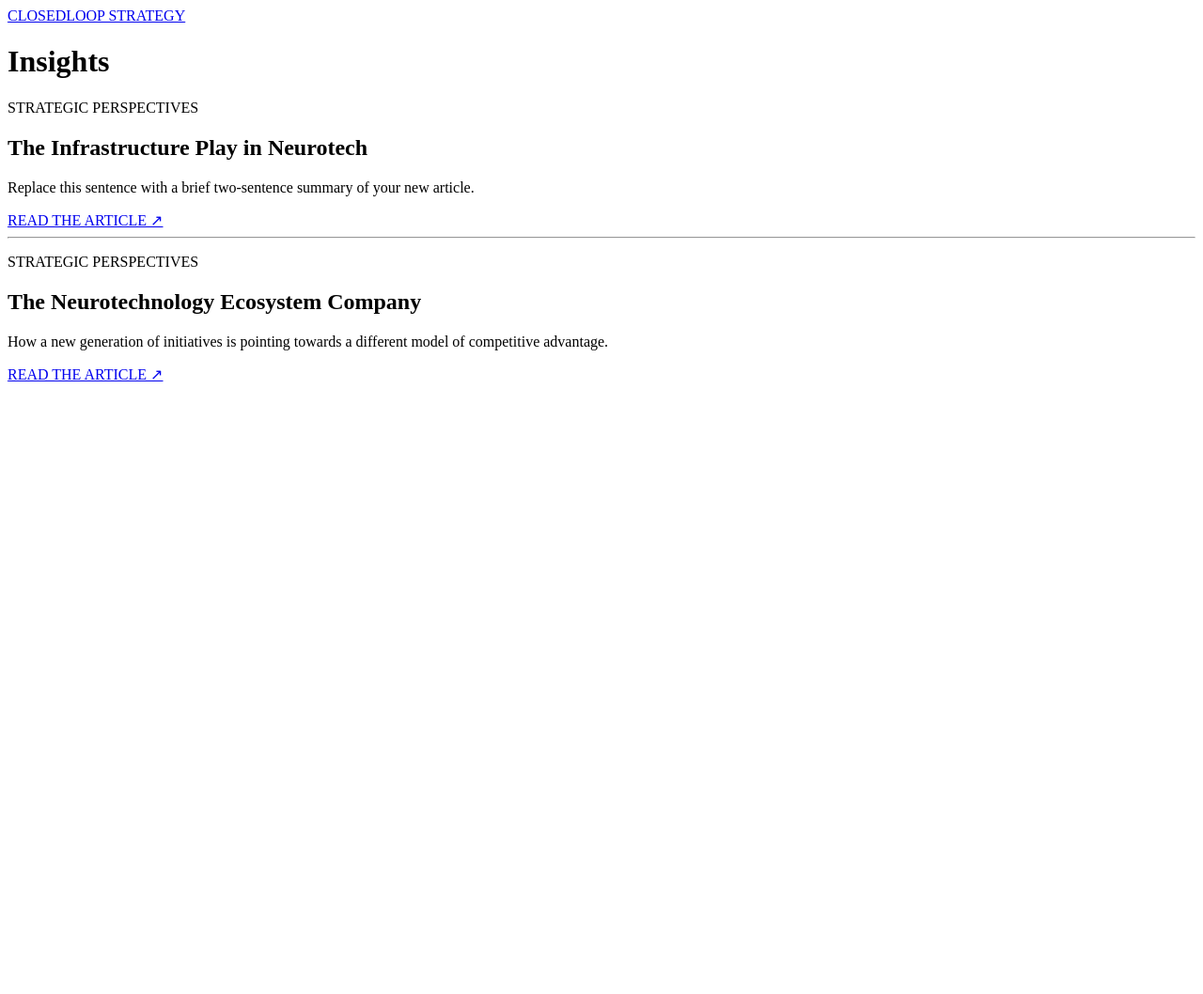
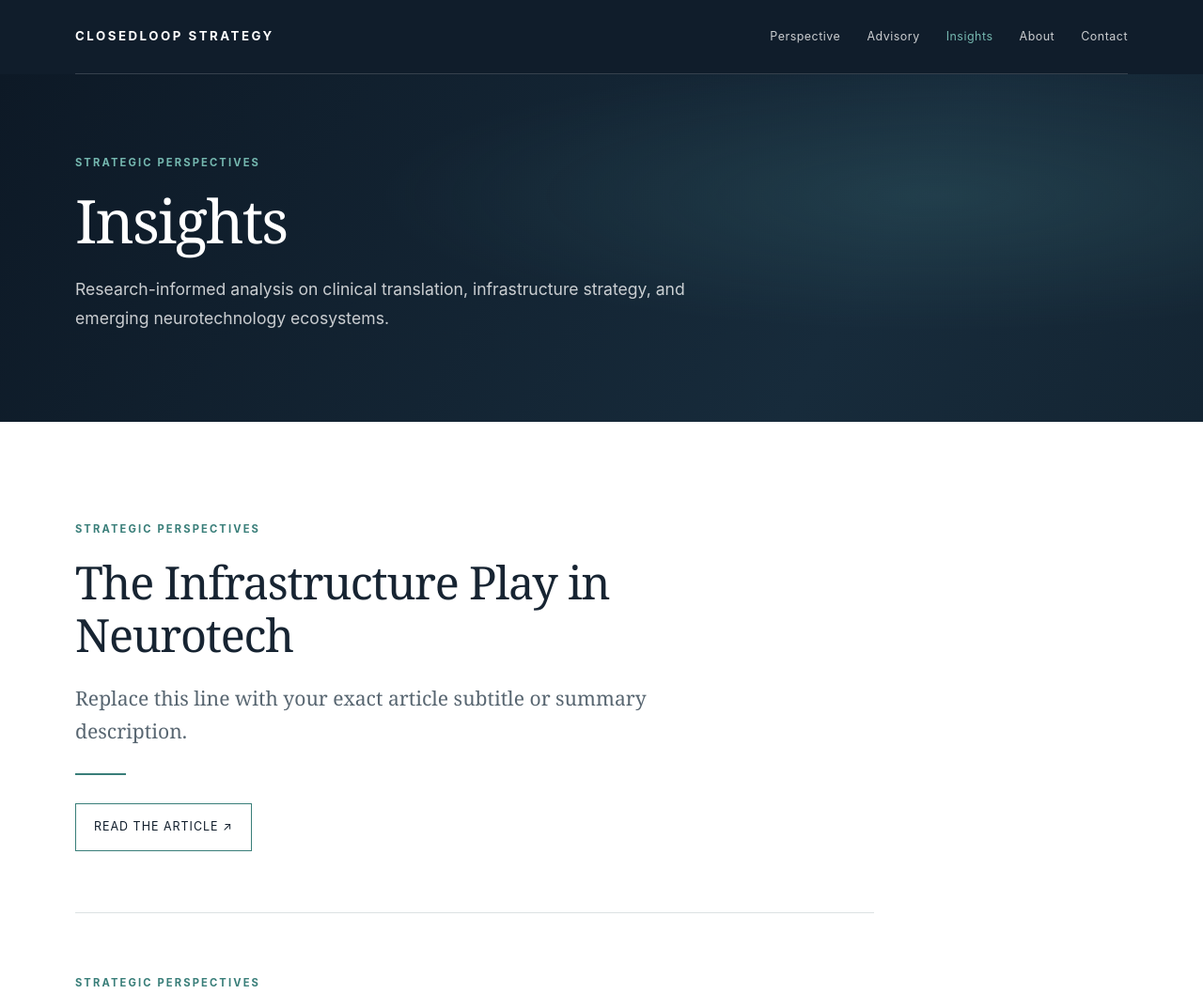
Before and after one commit to kristinabalac/closedloopstrategy, a plain HTML site: page insights/index.html in a window 1280 px wide. Shown: the top 1058 px of the page at 94% size. Before the commit the page ends 800 px from the top, so only its background shows below. Drawn offline with Linux system fonts and the light colour scheme.

Commit message:
Update index.html

```diff
--- a/insights/index.html
+++ b/insights/index.html
@@ -3,39 +3,294 @@
 <head>
   <meta charset="UTF-8">
   <meta name="viewport" content="width=device-width, initial-scale=1.0">
+  <meta name="description" content="Strategic perspectives and research-informed analysis on neurotechnology, medical devices, and clinical translation.">
+  <meta name="theme-color" content="#101d2b">
   <title>Insights | ClosedLoop Strategy</title>
-  <!-- Copy your stylesheet link or <style> block from your root index.html here -->
-  <!-- Note: If linking to a CSS file in the root folder, use href="../style.css" -->
+
+  <style>
+    :root {
+      --navy: #101d2b;
+      --navy2: #172b3b;
+      --ink: #172432;
+      --muted: #64717d;
+      --paper: #f6f7f5;
+      --white: #fff;
+      --line: #dce2e3;
+      --teal: #75b8b0;
+      --teal-dark: #397e79;
+      --serif: Georgia, "Times New Roman", serif;
+      --sans: Inter, ui-sans-serif, system-ui, -apple-system, BlinkMacSystemFont, "Segoe UI", sans-serif;
+    }
+
+    * { box-sizing: border-box; }
+    html { scroll-behavior: smooth; }
+
+    body {
+      margin: 0;
+      background: var(--white);
+      color: var(--ink);
+      font-family: var(--sans);
+      line-height: 1.65;
+    }
+
+    a { color: inherit; }
+
+    .wrap {
+      width: min(1120px, calc(100% - 48px));
+      margin: 0 auto;
+    }
+
+    header {
+      background: var(--navy);
+      color: white;
+    }
+
+    .topbar {
+      display: flex;
+      align-items: center;
+      justify-content: space-between;
+      padding: 28px 0;
+      border-bottom: 1px solid rgba(255,255,255,.16);
+      gap: 20px;
+    }
+
+    .brand {
+      text-decoration: none;
+      font-size: .83rem;
+      font-weight: 700;
+      letter-spacing: .19em;
+      white-space: nowrap;
+    }
+
+    nav {
+      display: flex;
+      gap: 28px;
+      align-items: center;
+    }
+
+    nav a {
+      color: rgba(255,255,255,.78);
+      text-decoration: none;
+      font-size: .78rem;
+      letter-spacing: .04em;
+      white-space: nowrap;
+    }
+
+    nav a:hover, nav a.active {
+      color: var(--teal);
+    }
+
+    .page-header {
+      background:
+        radial-gradient(ellipse at 78% 35%, rgba(68,126,131,.23), transparent 42%),
+        linear-gradient(120deg, #0d1926, var(--navy2) 70%, #142533);
+      color: white;
+      padding: 85px 0 95px;
+    }
+
+    .eyebrow, .section-label {
+      text-transform: uppercase;
+      letter-spacing: .19em;
+      font-size: .7rem;
+      font-weight: 700;
+    }
+
+    .eyebrow {
+      color: var(--teal);
+      margin: 0 0 18px;
+    }
+
+    h1 {
+      max-width: 820px;
+      margin: 0;
+      font-family: var(--serif);
+      font-size: clamp(2.4rem, 5vw, 4.2rem);
+      font-weight: 400;
+      line-height: 1.1;
+      letter-spacing: -.03em;
+    }
+
+    .page-subtitle {
+      max-width: 680px;
+      margin: 22px 0 0;
+      color: rgba(255,255,255,.78);
+      font-size: 1.1rem;
+      line-height: 1.75;
+    }
+
+    .feed {
+      padding: 40px 0 105px;
+    }
+
+    .insight-item {
+      padding: 65px 0;
+      border-bottom: 1px solid var(--line);
+      max-width: 850px;
+    }
+
+    .insight-item:last-child {
+      border-bottom: none;
+    }
+
+    .section-label {
+      color: var(--teal-dark);
+      margin: 0 0 18px;
+    }
+
+    h2 {
+      margin: 0;
+      max-width: 780px;
+      font-family: var(--serif);
+      font-weight: 400;
+      font-size: clamp(2rem, 3.8vw, 3.1rem);
+      line-height: 1.16;
+      letter-spacing: -.025em;
+    }
+
+    .insights-description {
+      max-width: 720px;
+      margin: 22px 0 0;
+      color: #586671;
+      font-family: var(--serif);
+      font-size: clamp(1.1rem, 2vw, 1.32rem);
+      line-height: 1.65;
+    }
+
+    .insights-divider {
+      width: 54px;
+      height: 2px;
+      background: var(--teal-dark);
+      margin: 28px 0 0;
+    }
+
+    .cta {
+      display: inline-flex;
+      align-items: center;
+      gap: 12px;
+      margin-top: 30px;
+      padding: 14px 19px;
+      border: 1px solid var(--teal-dark);
+      color: var(--navy);
+      text-decoration: none;
+      font-size: .78rem;
+      letter-spacing: .08em;
+      text-transform: uppercase;
+      transition: background .2s, color .2s;
+    }
+
+    .cta:hover {
+      background: var(--teal);
+      color: var(--navy);
+    }
+
+    footer {
+      padding: 24px 0;
+      background: #0b1520;
+      color: rgba(255,255,255,.48);
+      font-size: .72rem;
+    }
+
+    footer .wrap {
+      display: flex;
+      justify-content: space-between;
+      gap: 20px;
+    }
+
+    @media (max-width: 900px) {
+      .topbar {
+        align-items: flex-start;
+        flex-direction: column;
+        gap: 18px;
+      }
+
+      nav {
+        gap: 18px;
+        flex-wrap: wrap;
+      }
+    }
+
+    @media (max-width: 760px) {
+      .wrap {
+        width: min(100% - 36px, 600px);
+      }
+
+      .topbar {
+        padding: 20px 0;
+      }
+
+      nav {
+        gap: 12px 17px;
+      }
+
+      nav a {
+        font-size: .68rem;
+      }
+
+      .page-header {
+        padding: 60px 0 70px;
+      }
+
+      .insight-item {
+        padding: 50px 0;
+      }
+    }
+  </style>
 </head>
 <body>
 
-  <!-- Navigation back to homepage -->
+  <header>
+    <div class="wrap">
+      <div class="topbar">
+        <a href="../" class="brand">CLOSEDLOOP STRATEGY</a>
         <nav>
-    <a href="../">CLOSEDLOOP STRATEGY</a>
+          <a href="../#perspective">Perspective</a>
+          <a href="../#advisory">Advisory</a>
+          <a href="./" class="active">Insights</a>
+          <a href="../#about">About</a>
+          <a href="../#contact">Contact</a>
         </nav>
+      </div>
+    </div>
+  </header>
 
-  <main>
+  <section class="page-header">
+    <div class="wrap">
+      <p class="eyebrow">Strategic Perspectives</p>
       <h1>Insights</h1>
+      <p class="page-subtitle">Research-informed analysis on clinical translation, infrastructure strategy, and emerging neurotechnology ecosystems.</p>
+    </div>
+  </section>
 
-    <!-- NEWEST ARTICLE (Always paste future articles right above this block) -->
-    <article>
-      <p>STRATEGIC PERSPECTIVES</p>
+  <main class="feed">
+    <div class="wrap">
+
+      <!-- NEWEST ARTICLE -->
+      <article class="insight-item">
+        <p class="section-label">Strategic Perspectives</p>
         <h2>The Infrastructure Play in Neurotech</h2>
-      <p>Replace this sentence with a brief two-sentence summary of your new article.</p>
-      <a href="closedloop-strategy-infrastructure-play-neurotech/">READ THE ARTICLE ↗</a>
+        <p class="insights-description">Replace this line with your exact article subtitle or summary description.</p>
+        <div class="insights-divider"></div>
+        <a href="closedloop-strategy-infrastructure-play-neurotech/" class="cta">Read the article &#8599;</a>
       </article>
 
-    <hr>
-
       <!-- EARLIER ARTICLE -->
-    <article>
-      <p>STRATEGIC PERSPECTIVES</p>
+      <article class="insight-item">
+        <p class="section-label">Strategic Perspectives</p>
         <h2>The Neurotechnology Ecosystem Company</h2>
-      <p>How a new generation of initiatives is pointing towards a different model of competitive advantage.</p>
-      <a href="neurotechnology-ecosystem-company/">READ THE ARTICLE ↗</a>
+        <p class="insights-description">How a new generation of initiatives is pointing towards a different model of competitive advantage.</p>
+        <div class="insights-divider"></div>
+        <a href="neurotechnology-ecosystem-company/" class="cta">Read the article &#8599;</a>
       </article>
 
+    </div>
   </main>
+
+  <footer>
+    <div class="wrap">
+      <span>CLOSEDLOOP STRATEGY</span>
+      <span>INDEPENDENT NEUROTECHNOLOGY &amp; MEDTECH STRATEGIC ADVISORY</span>
+    </div>
+  </footer>
 
 </body>
 </html>
```
Lines whose indentation alone changed are shown as unchanged.
